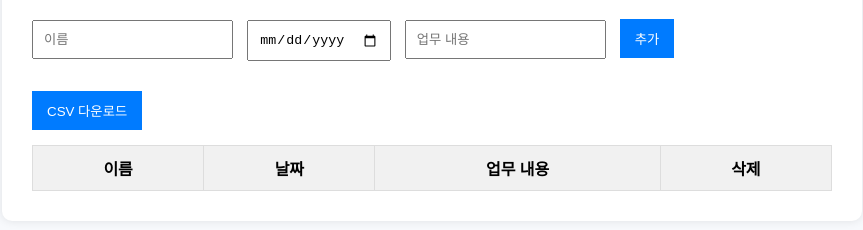
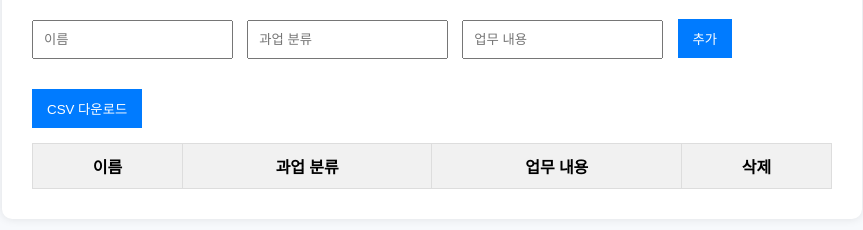
Before and after one commit to qooowoo/report, a website: page public/index.html in a window 1280 px wide. Shown: the part 128-358 px from the top of the page, without its empty margins (208-1071 px from the left). Drawn offline with Linux system fonts and the light colour scheme.

Commit message:
Update index.html
날짜를 과업분류로 변경

```diff
--- a/public/index.html
+++ b/public/index.html
@@ -11,7 +11,7 @@
 
     <div class="input-section">
       <input type="text" id="name" placeholder="이름">
-      <input type="date" id="date">
+      <input type="text" id="category" placeholder="과업 분류">
       <input type="text" id="task" placeholder="업무 내용">
       <button onclick="addEntry()">추가</button>
     </div>
@@ -20,7 +20,7 @@
       <thead>
         <tr>
           <th>이름</th>
-          <th>날짜</th>
+          <th>과업 분류</th>
           <th>업무 내용</th>
           <th>삭제</th>
         </tr>
```
